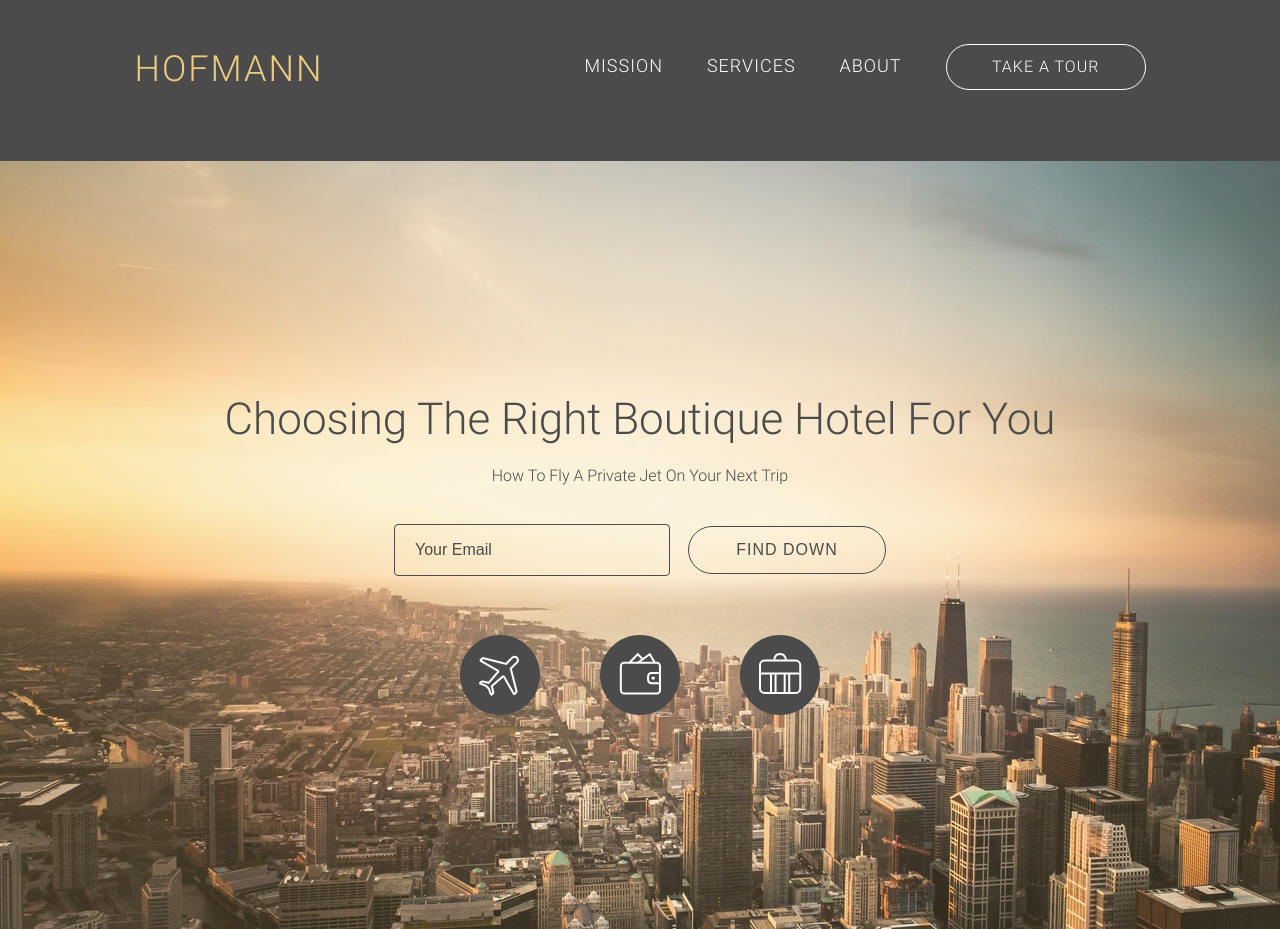
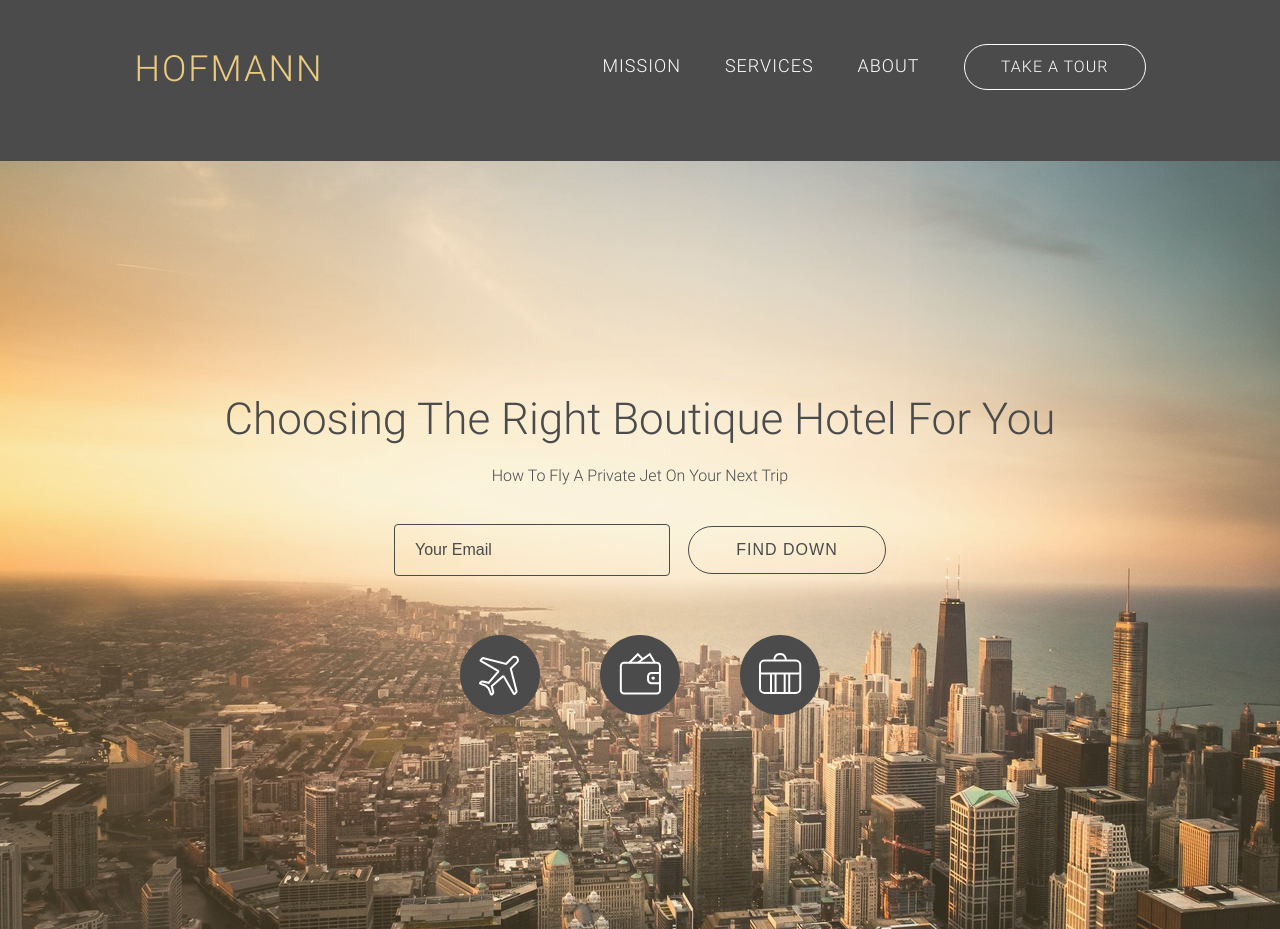
Before and after one commit to vin2410/html_css_training, a website built with Parcel: page practice-two/src/index.html in a window 1280 px wide. Built offline with nearby package versions, Linux system fonts and the light colour scheme.

Commit message:
Refactor to mobile first - button, text

```diff
--- a/practice-two/src/assets/css/components/button.css
+++ b/practice-two/src/assets/css/components/button.css
@@ -48,22 +48,16 @@
         padding-top: 9px;
         padding-bottom: 9px;
     }
-
-    .button--light {
-        margin: 31px auto;
-    }
 }
 
 @media (min-width: 713px) {
     .button {
-        padding-top: 13px;
-        padding-bottom: 13px;
+        padding-top: 14px;
+        padding-bottom: 14px;
     }
-
     .button--light {
-        font-size: var(--fs-small);
-        width: 180px;
-        margin: 44px auto 64px auto;
+        width: 148px;
+        font-size: var(--fs-x-tiny);
         color: var(--color-text-primary);
         background-color: var(--color-secondary);
         border: 1px solid var(--color-text-primary);
@@ -78,7 +72,11 @@
         padding-top: 14px;
         padding-bottom: 14px;
         letter-spacing: 1px;
-
     }
 
+    .button--light {
+        font-size: var(--fs-small);
+        width: 180px;
+        margin: 44px auto 64px auto;
+    }
 }
--- a/practice-two/src/assets/css/components/text.css
+++ b/practice-two/src/assets/css/components/text.css
@@ -15,14 +15,14 @@ h2 {
 
 h3 {
     font-size: var(--fs-tiny);
-    line-height: var(--lh-x-small);
+    line-height: var(--lh-small);
     font-weight: var(--fw-primary);
     letter-spacing: 1px;
 }
 
 span {
     font-weight: var(--fw-primary);
-    line-height: var(--lh-medium);
+    line-height: var(--lh-small);
 }
 
 /* Table */
```
